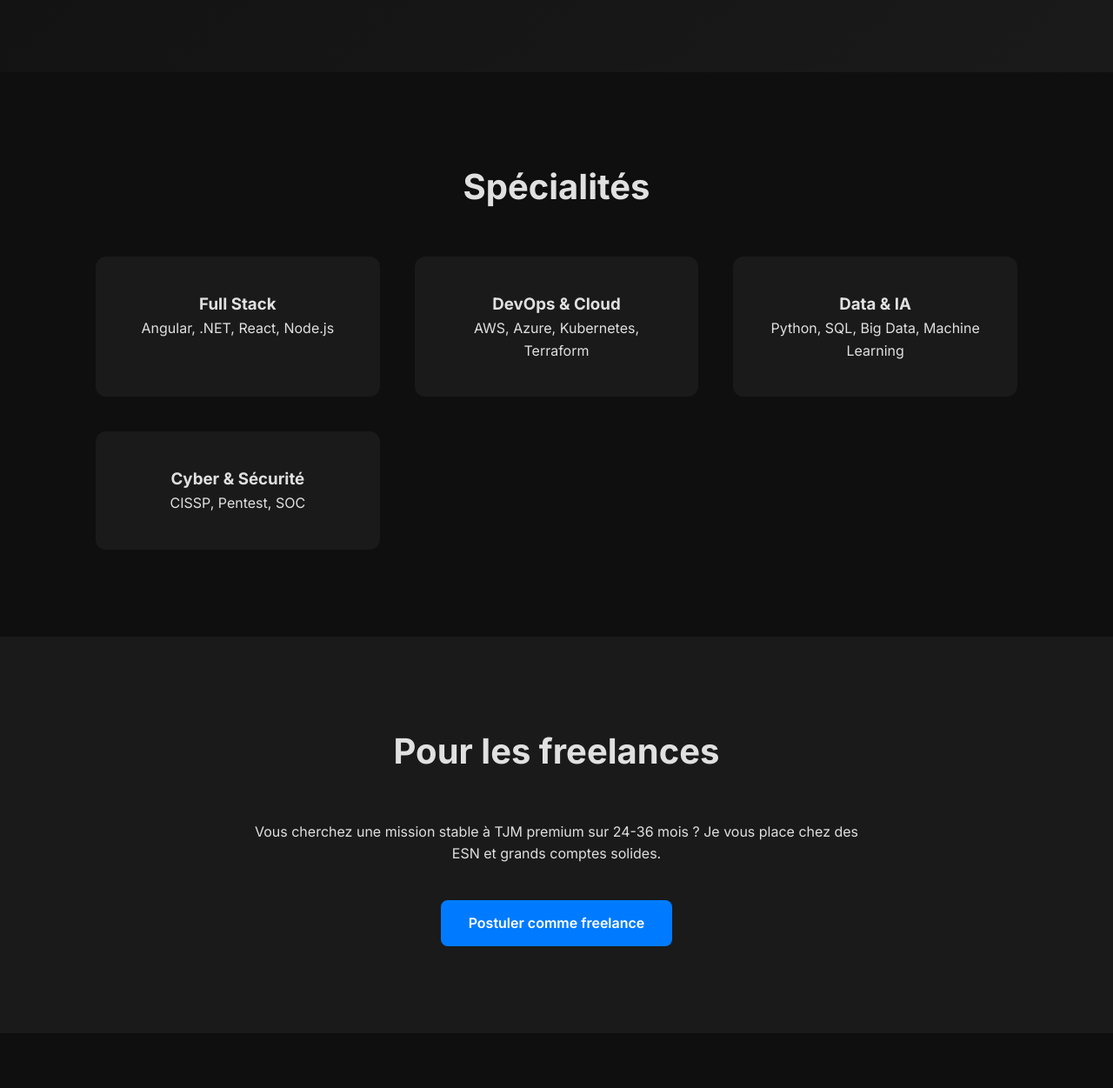
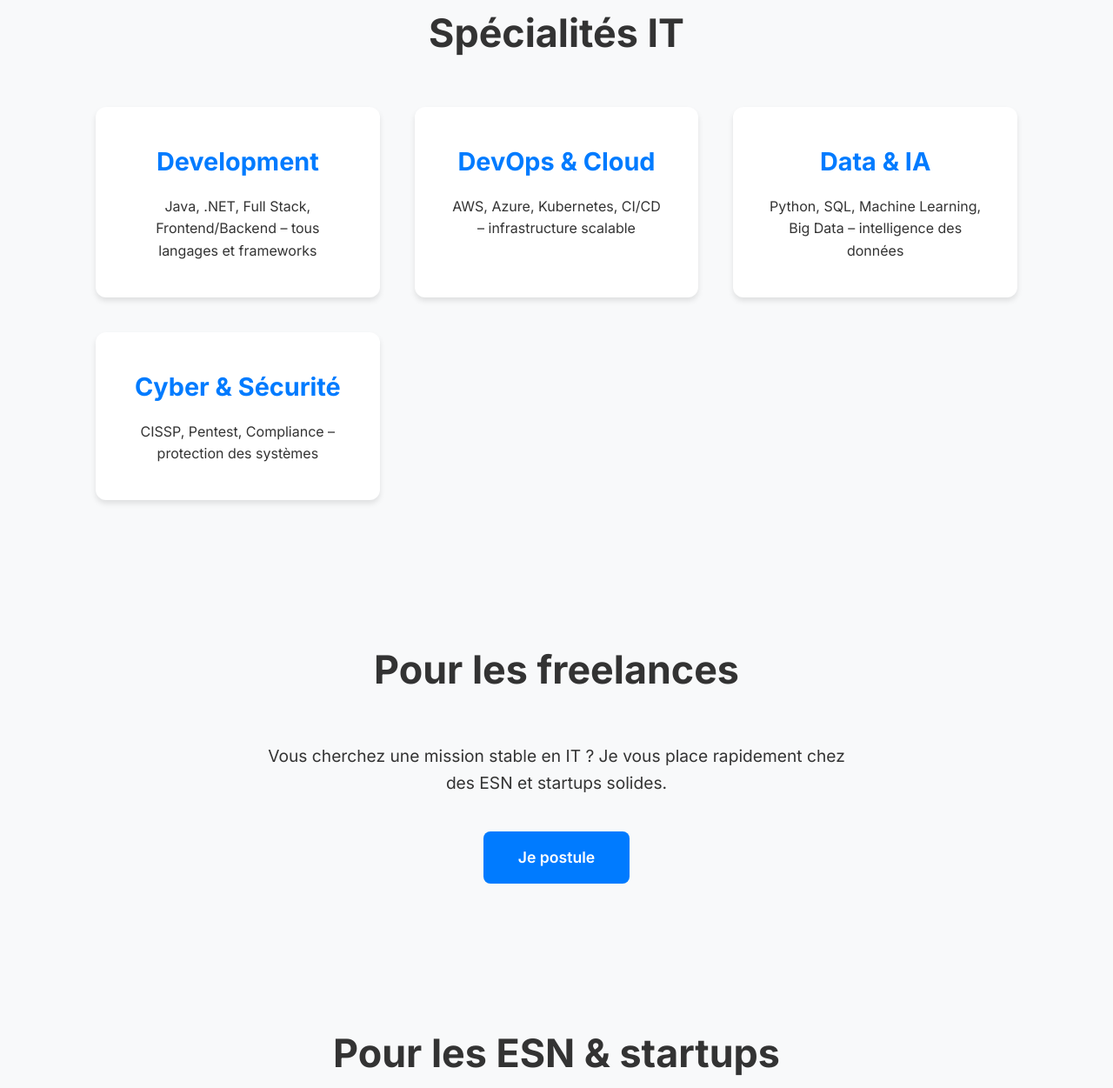
Before and after one commit to DanyBismuth/questtalentpartners, a plain HTML site: page index.html in a window 1280 px wide. Shown: the part 717-1968 px from the top of the page at 87% size. Drawn offline with Linux system fonts and the light colour scheme.

Commit message:
Revise index.html for content and style updates
Updated content and styles in index.html for improved clarity and aesthetics.

```diff
--- a/index.html
+++ b/index.html
@@ -4,62 +4,79 @@
   <meta charset="UTF-8" />
   <meta name="viewport" content="width=device-width, initial-scale=1.0"/>
   <title>Quest Talent Partners - Chasseur de talents IT</title>
-  <meta name="description" content="Apporteur d'affaires IT - Missions longues durée 24-36 mois">
+  <meta name="description" content="Apporteur d'affaires IT pour ESN et startups - Missions stables et récurrentes">
   <link href="https://fonts.googleapis.com/css2?family=Inter:wght@400;600;700&display=swap" rel="stylesheet">
   <style>
     * { margin:0; padding:0; box-sizing:border-box; }
-    body { font-family:'Inter',sans-serif; background:#0f0f0f; color:#e0e0e0; line-height:1.6; }
+    body { font-family:'Inter',sans-serif; background:#f8f9fa; color:#333; line-height:1.6; }
     .container { max-width:1100px; margin:0 auto; padding:0 20px; }
-    header { min-height:100vh; display:flex; align-items:center; background:linear-gradient(135deg,#0f0f0f 0%,#1a1a1a 100%); position:relative; }
+    header { min-height:80vh; display:flex; align-items:center; background:linear-gradient(135deg,#ffffff 0%,#f8f9fa 100%); }
     .hero { text-align:center; }
-    .hero h1 { font-size:4rem; font-weight:700; margin-bottom:1rem; }
-    .hero p { font-size:1.5rem; margin-bottom:2rem; opacity:0.9; }
-    .btn { display:inline-block; padding:14px 32px; background:#007BFF; color:white; text-decoration:none; border-radius:8px; font-weight:600; transition:0.3s; }
+    .hero h1 { font-size:4rem; font-weight:700; margin-bottom:1rem; color:#007BFF; }
+    .hero p { font-size:1.6rem; margin-bottom:3rem; opacity:0.9; color:#555; }
+    .btn { display:inline-block; padding:16px 40px; background:#007BFF; color:white; text-decoration:none; border-radius:8px; font-weight:600; font-size:1.1rem; transition:0.3s; }
     .btn:hover { background:#0056b3; transform:translateY(-3px); }
-    section { padding:100px 0; }
-    h2 { font-size:2.5rem; text-align:center; margin-bottom:3rem; }
+    section { padding:80px 0; }
+    h2 { font-size:2.8rem; text-align:center; margin-bottom:3rem; color:#333; }
     .grid { display:grid; grid-template-columns:repeat(auto-fit,minmax(300px,1fr)); gap:40px; }
-    .card { background:#1a1a1a; padding:40px; border-radius:12px; text-align:center; }
-    footer { background:#000; padding:60px 0; text-align:center; }
-    footer a { color:#007BFF; text-decoration:none; }
-    @media (max-width:768px) { .hero h1 { font-size:3rem; } .hero p { font-size:1.2rem; } }
+    .card { background:white; padding:40px; border-radius:12px; text-align:center; box-shadow:0 4px 6px rgba(0,0,0,0.1); }
+    .card h3 { margin-bottom:1rem; font-size:1.8rem; color:#007BFF; }
+    footer { background:#333; padding:60px 0; text-align:center; color:white; }
+    footer a { color:#007BFF; text-decoration:none; margin:0 15px; }
+    @media (max-width:768px) { .hero h1 { font-size:3rem; } .hero p { font-size:1.3rem; } }
   </style>
 </head>
 <body>
   <header>
     <div class="container hero">
       <h1>Quest Talent Partners</h1>
-      <p>Chasseur de talents IT – Missions longues durée (24-36 mois)</p>
+      <p>Chasseur de talents IT pour ESN et startups – Missions stables et récurrentes</p>
       <a href="mailto:contact@questtalentpartners.fr" class="btn">Me contacter</a>
     </div>
   </header>
 
   <section>
     <div class="container">
-      <h2>Spécialités</h2>
+      <h2>Spécialités IT</h2>
       <div class="grid">
-        <div class="card"><h3>Full Stack</h3><p>Angular, .NET, React, Node.js</p></div>
-        <div class="card"><h3>DevOps & Cloud</h3><p>AWS, Azure, Kubernetes, Terraform</p></div>
-        <div class="card"><h3>Data & IA</h3><p>Python, SQL, Big Data, Machine Learning</p></div>
-        <div class="card"><h3>Cyber & Sécurité</h3><p>CISSP, Pentest, SOC</p></div>
+        <div class="card">
+          <h3>Development</h3>
+          <p>Java, .NET, Full Stack, Frontend/Backend – tous langages et frameworks</p>
+        </div>
+        <div class="card">
+          <h3>DevOps & Cloud</h3>
+          <p>AWS, Azure, Kubernetes, CI/CD – infrastructure scalable</p>
+        </div>
+        <div class="card">
+          <h3>Data & IA</h3>
+          <p>Python, SQL, Machine Learning, Big Data – intelligence des données</p>
+        </div>
+        <div class="card">
+          <h3>Cyber & Sécurité</h3>
+          <p>CISSP, Pentest, Compliance – protection des systèmes</p>
+        </div>
       </div>
     </div>
   </section>
 
-  <section style="background:#1a1a1a;">
+  <section style="background:#f8f9fa;">
     <div class="container">
       <h2>Pour les freelances</h2>
-      <p style="text-align:center;max-width:700px;margin:0 auto 40px;">Vous cherchez une mission stable à TJM premium sur 24-36 mois ? Je vous place chez des ESN et grands comptes solides.</p>
+      <p style="text-align:center;max-width:700px;margin:0 auto 40px;font-size:1.2rem;">
+        Vous cherchez une mission stable en IT ? Je vous place rapidement chez des ESN et startups solides.
+      </p>
       <div style="text-align:center;">
-        <a href="https://forms.gle/XXXXX" class="btn" target="_blank" rel="noopener">Postuler comme freelance</a>
+        <a href="https://forms.gle/XXXXX" class="btn">Je postule</a>
       </div>
     </div>
   </section>
 
   <section>
     <div class="container">
-      <h2>Pour les ESN & clients finaux</h2>
-      <p style="text-align:center;max-width:700px;margin:0 auto 40px;">Besoin d’un talent rare rapidement ? Je source, qualifie et place en 48h avec suivi récurrent.</p>
+      <h2>Pour les ESN & startups</h2>
+      <p style="text-align:center;max-width:700px;margin:0 auto 40px;font-size:1.2rem;">
+        Besoin d'un talent IT rare rapidement ? Je source, qualifie et place en 48h.
+      </p>
       <div style="text-align:center;">
         <a href="mailto:contact@questtalentpartners.fr" class="btn">Nous contacter</a>
       </div>
@@ -68,12 +85,12 @@
 
   <footer>
     <div class="container">
-      <p>© 2025 Quest Talent Partners – Tous droits réservés</p>
+      <p>© 2025 Quest Talent Partners</p>
       <p>
-        <a href="mailto:dany.bismuth@questtalentpartners.fr">dany.bismuth@questtalentpartners.fr</a> |
+        <a href="mailto:dany.bismuth@questtalentpartners.fr">dany.bismuth@questtalentpartners.fr</a> •
         <a href="mailto:contact@questtalentpartners.fr">contact@questtalentpartners.fr</a>
       </p>
-      <p><a href="https://linkedin.com/in/tonprofil" target="_blank" rel="noopener">LinkedIn</a></p>
+      <p><a href="https://linkedin.com/in/tonprofil">LinkedIn</a></p>
     </div>
   </footer>
 </body>
```
